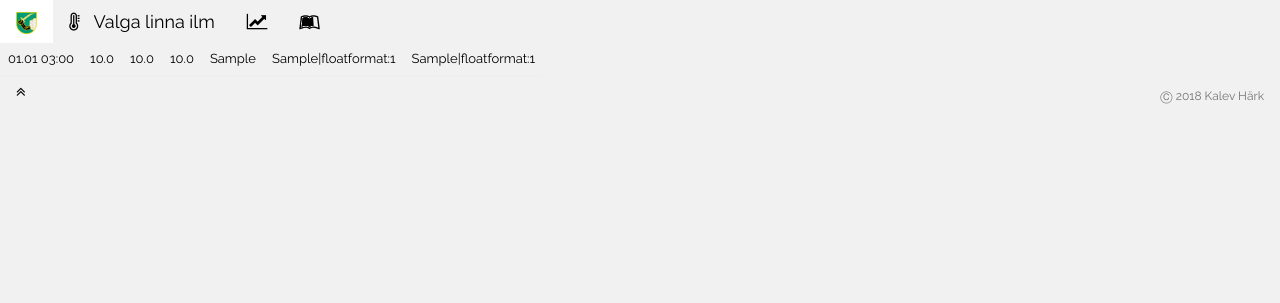
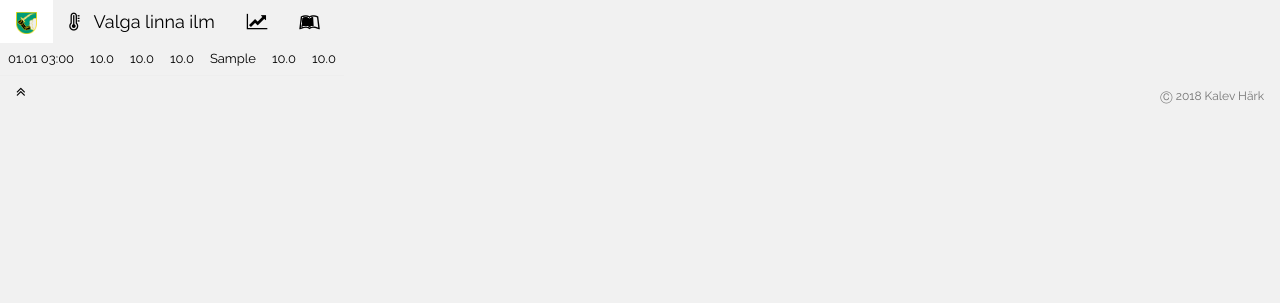
Before and after one commit to kalevhark/kroonika, a Django app: template ilm/templates/ilm/forecasts.html in a window 1280 px wide. Shown: the top 303 px of the page. Run offline with Django 3.2, Linux system fonts and the light colour scheme; the template is opened without the code that fills it: most values are stand-ins (such as "Sample title", 1, 10 or a date in 2020); some libraries are stand-ins or nearby versions.

```diff
--- a/ilm/templates/ilm/forecasts.html
+++ b/ilm/templates/ilm/forecasts.html
@@ -22,8 +22,8 @@
 				<td>{{ data.2|floatformat:1 }}</td>
 				<td>{{ data.4|floatformat:1 }}</td>
 				<td>{{ data.1 }}</td>
-				<td>{{ data.3 }}|floatformat:1</td>
-				<td>{{ data.5 }}|floatformat:1</td>
+				<td>{{ data.3|floatformat:1 }}</td>
+				<td>{{ data.5|floatformat:1 }}</td>
 			</tr>
 		{% endfor %}
 			</table>
```
